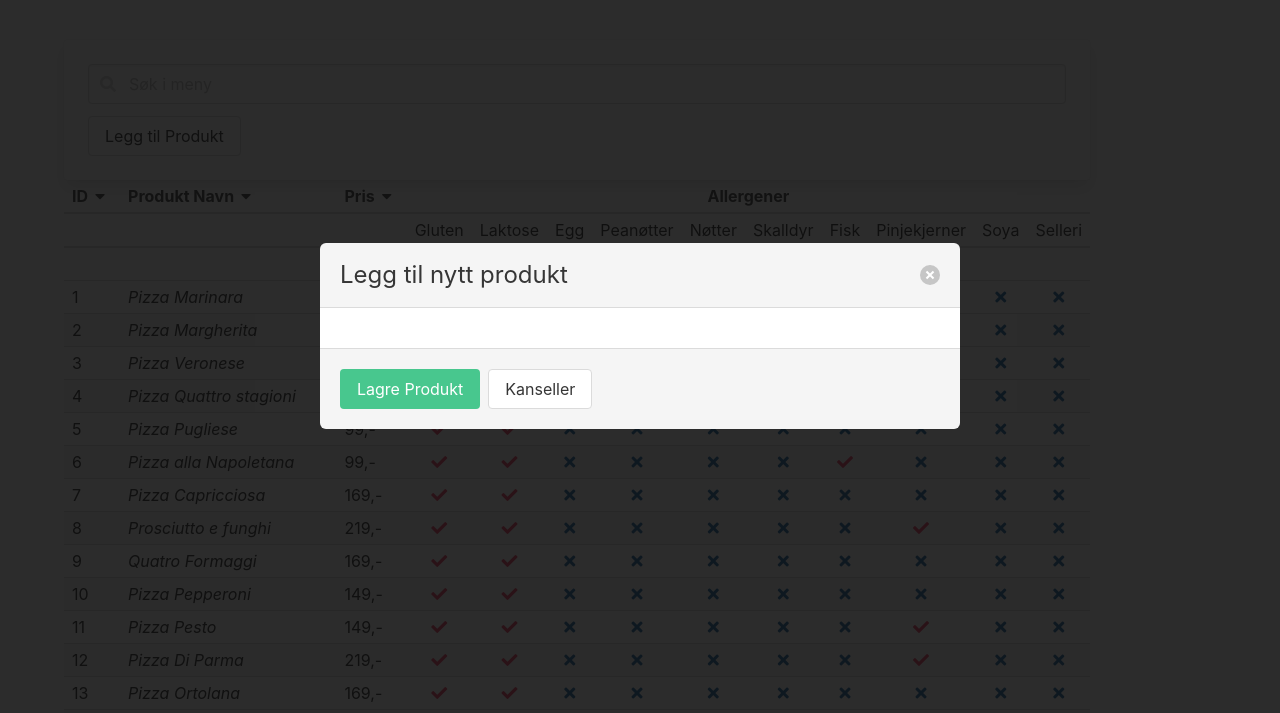
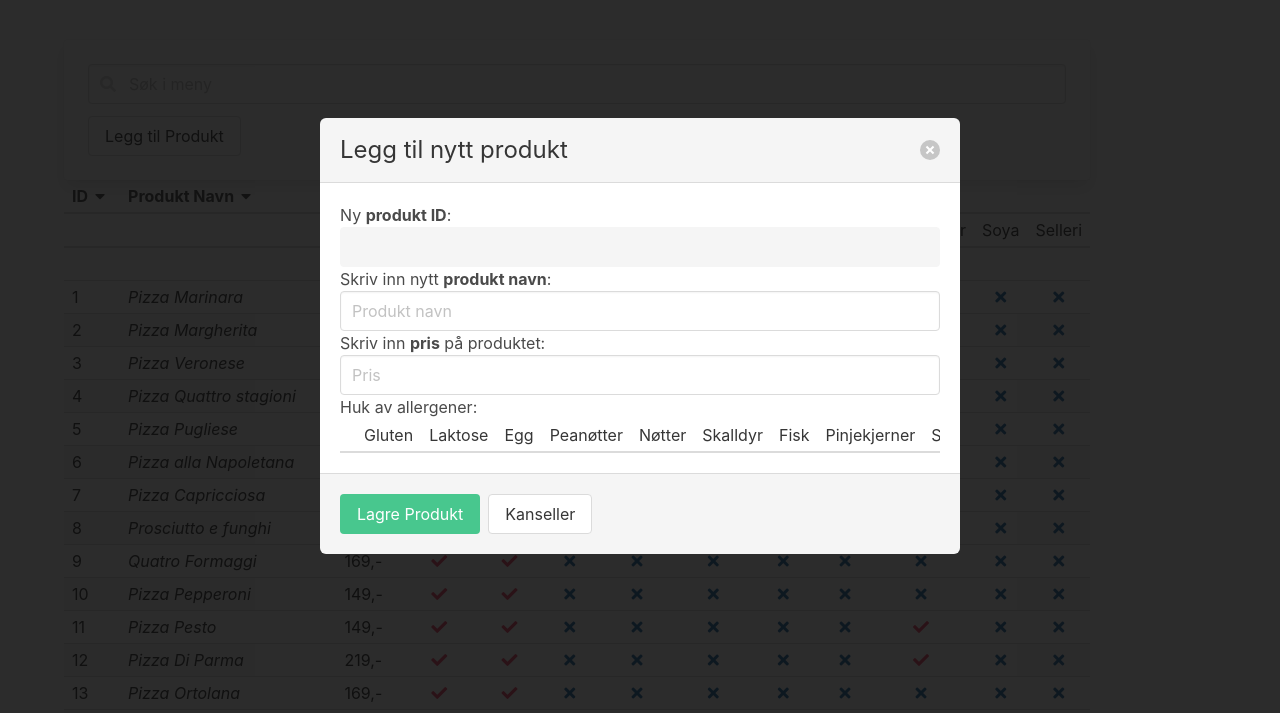
Before and after one commit to Kohort13/eksamen-pro104-1, a plain HTML site: page html/meny-register.html in a window 1280 px wide. Shown: the part 64-777 px from the top of the page. Drawn offline with nearby package versions, Linux system fonts and the light colour scheme.

Commit message:
små endringer i modal vindu

```diff
--- a/html/meny-register.html
+++ b/html/meny-register.html
@@ -16,7 +16,7 @@
 
     <section class = "section">
         <div class="container">
-            <div class="modal is-active" id = "add-prod-modal">
+            <div class="modal is-active is-clipped" id = "add-prod-modal">
                 <div class="modal-background"></div>
                 <div class="modal-card">
                   <header class="modal-card-head">
@@ -25,7 +25,24 @@
                   </header>
                   <section class="modal-card-body">
                     <!-- Content ... -->
-                  </section>
+
+                    <p>Ny <b>produkt ID</b>:</p>
+                    <input class ="input" type="text" id="new-prod-id" disabled>
+                    <p>Skriv inn nytt <b>produkt navn</b>:</p>
+                    <input class ="input" type ="text" required placeholder="Produkt navn" id="new-prod-name">
+                    <p>Skriv inn <b>pris</b> på produktet:</p>
+                    <input class = "input" type="text" required placeholder="Pris" id="new-prod-price">
+                    <div class = "table-container">
+                        <p>Huk av allergener:</p>
+                        <table class ="table is-striped is-narrow is-hoverable">
+                            <thead id = "allergener-check-tablehead"></thead>
+                            <tbody id = "allergener-checkbox"></tbody>
+                        </table>
+                    </div>
+                    <!-- Gluten <input type="checkbox" id="gluten-check">
+                    Laktose <input type="checkbox"id = "lactose-check"> -->
+
+                </section>
                   <footer class="modal-card-foot">
                     <button class="button is-success">Lagre Produkt</button>
                     <button class="button">Kanseller</button>
--- a/scripts/meny-register.js
+++ b/scripts/meny-register.js
@@ -7,6 +7,7 @@ let sortNameBtn;
 let sortIdBtn;
 
 let allegyNames = VareModule.getAllAllergies();
+
 
 function initialise(){
     searchInput = document.getElementById("search-input");
@@ -26,6 +27,10 @@ function initialise(){
 
     const menuHead = document.getElementById("menu-head");
     menuHead.innerHTML = `<tr>${tableTitles}</tr><tr>${allergyTitles}</tr>`;
+
+    let checkAllergiesTableHead;
+    checkAllergiesTableHead = document.getElementById("allergener-check-tablehead");
+    checkAllergiesTableHead.innerHTML = `<tr>${allergyTitles}</tr>`;
 
     sortPriceBtn = document.getElementById("prodPrice");
     sortPriceBtn.innerHTML = `<span>Pris</span><span class = "icon"><i class="fas fa-caret-down"></i></span>`;
```
